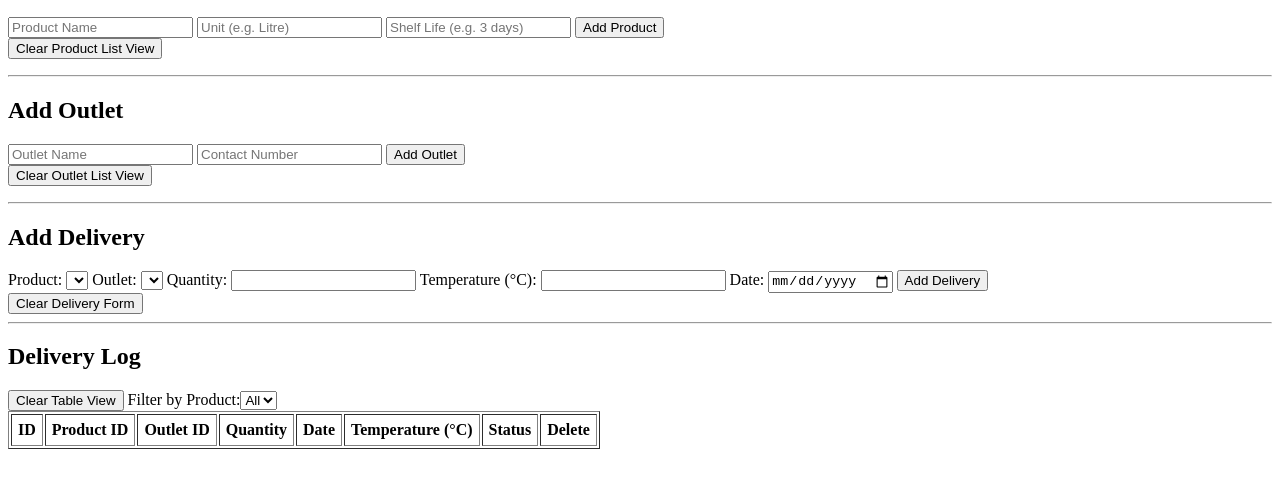
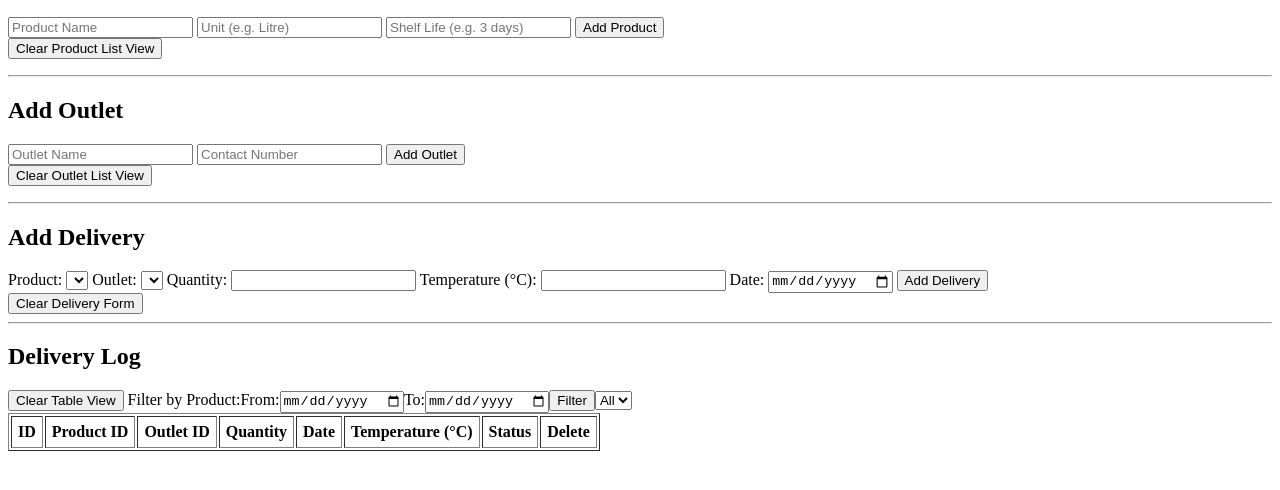
Before and after one commit to Hamza-git-bit/ChillPath, a website: page public/index.html in a window 1280 px wide. Shown: the part 110-600 px from the top of the page. Drawn offline with Linux system fonts and the light colour scheme; no server answers.

Commit message:
Updating HTML by adding two date inputs above the delivery table

```diff
--- a/public/index.html
+++ b/public/index.html
@@ -62,12 +62,18 @@
   </section>
 
   <hr />
-
   <section>
     <h2>Delivery Log</h2>
     <button id="clearTableBtn">Clear Table View</button>
     <table id="deliveryTable" border="1" cellpadding="6">
       <label for="filterProduct">Filter by Product:</label>
+      <label for="startDate">From:</label>
+<input type="date" id="startDate" />
+
+<label for="endDate">To:</label>
+<input type="date" id="endDate" />
+<button id="applyDateFilter">Filter</button>
+
 <select id="filterProduct">
   <option value="">All</option>
 </select>
```
